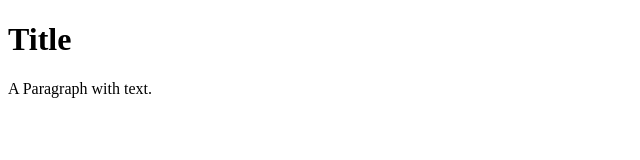
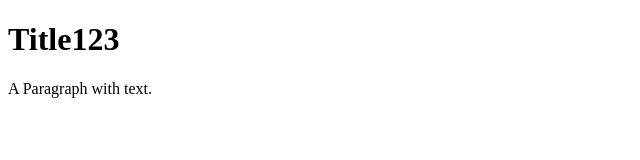
Before and after one commit to A22AdrianRV/TestGit, a plain HTML site: page index.html in a window 1280 px wide. Shown: the full height of the page, 0-640 px from the left. Drawn offline with Linux system fonts and the light colour scheme.

Commit message:
Initial commit

```diff
--- a/index.html
+++ b/index.html
@@ -7,7 +7,7 @@
     <title>Document</title>
 </head>
 <body>
-    <h1>Title</h1>
+    <h1>Title123</h1>
     <p>A Paragraph with text.</p>
 </body>
 </html>
```
